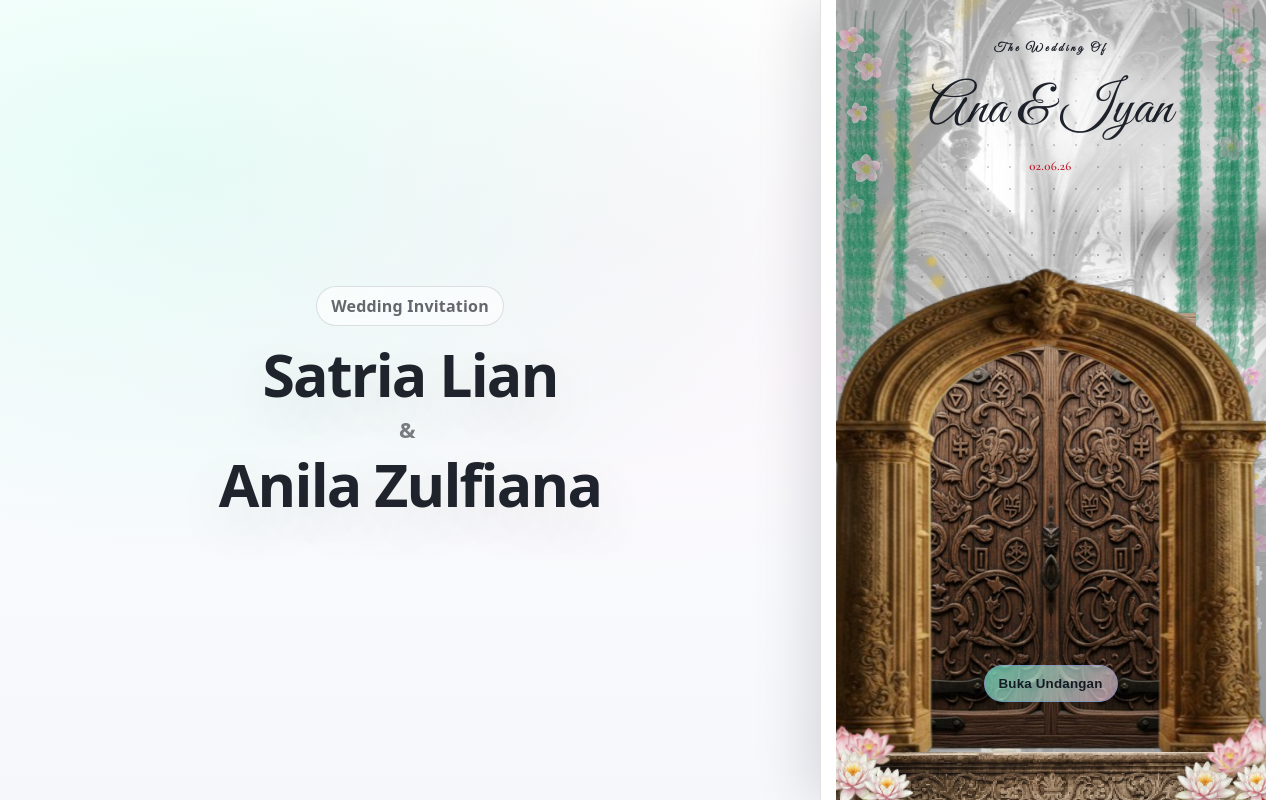
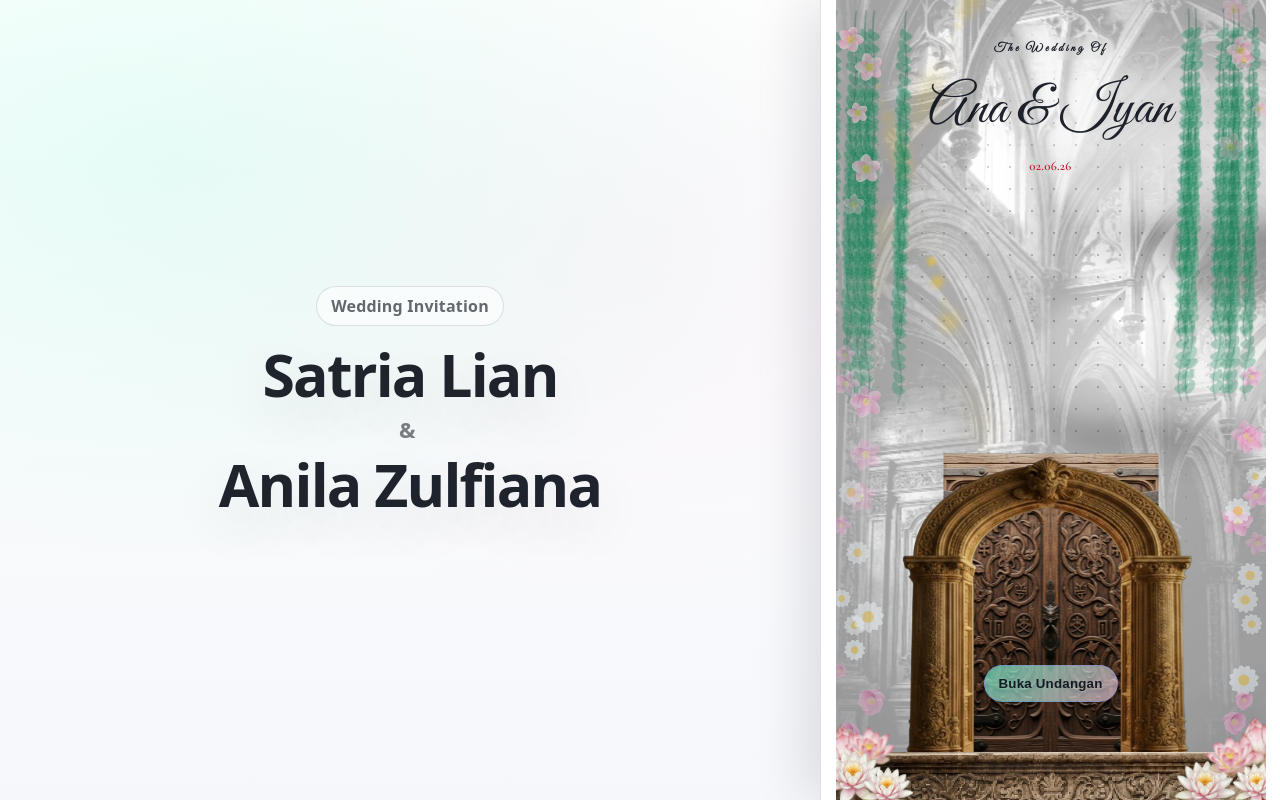
Before and after one commit to yurasera/FloWedding, a React (Vite) app: page / in a window 1280 px wide. Built offline with nearby package versions, Linux system fonts and the light colour scheme.

Commit message:
refactor: resize door and gateway

```diff
--- a/src/styles.css
+++ b/src/styles.css
@@ -352,8 +352,8 @@ code {
   left: 50%;
   bottom: 0;
   transform: translateX(-50%);
-  width: min(290px, 92vw);
-  height: min(69svh, 620px);
+  width: min(215px, 92vw);
+  height: min(49svh, 620px);
   z-index: 9;
   pointer-events: none;
   perspective: 900px;
@@ -367,7 +367,7 @@ code {
   transform: translateX(-50%);
   transform-origin: center bottom;
 
-  width: min(563px, 138vw);
+  width: min(363px, 138vw);
   height: auto;
 
   z-index: 10;
```
